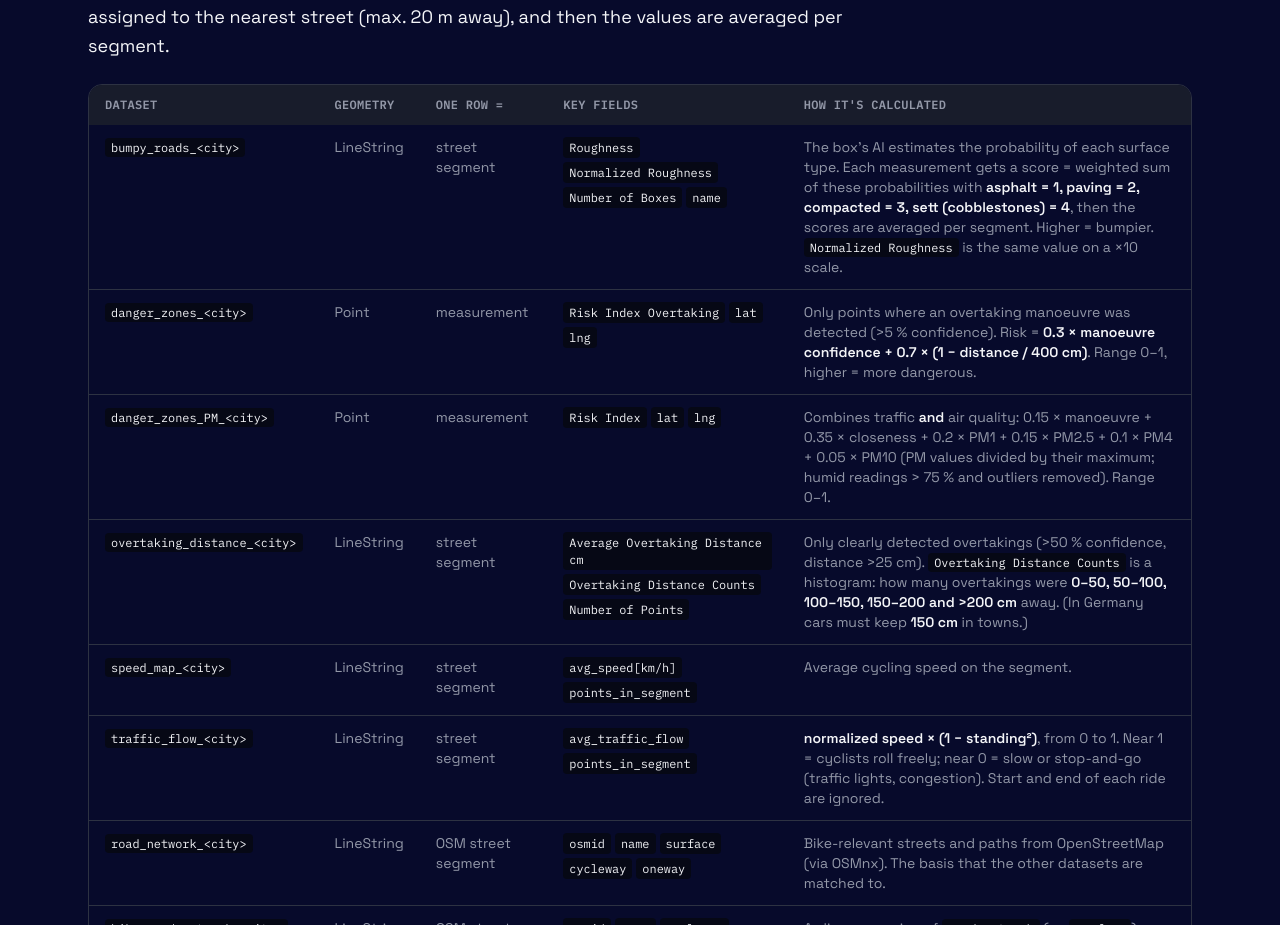
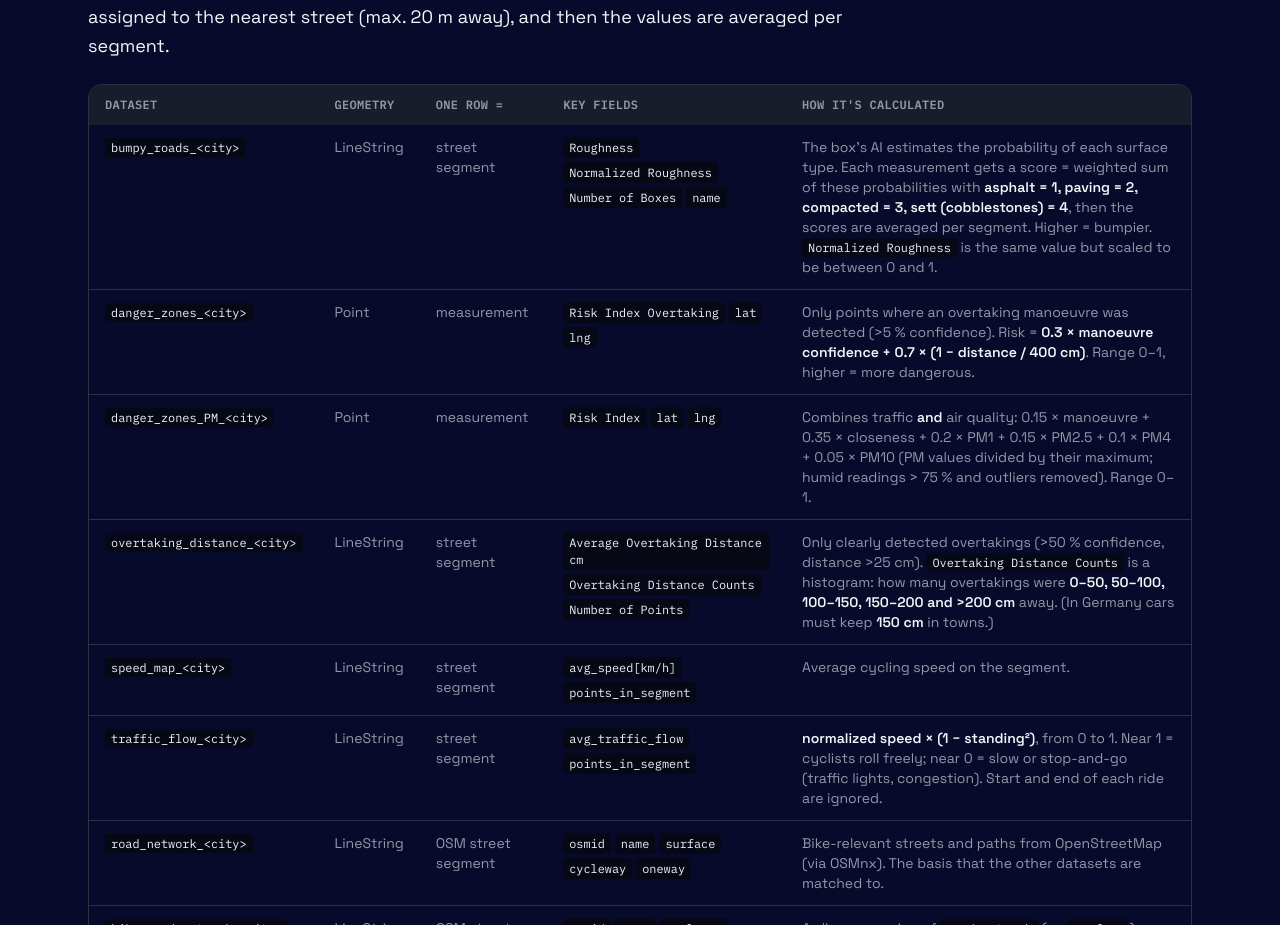
Before and after one commit to reedu-reengineering-education/Heilbronn-Hacksite, a Next.js app: page /resources/bike-data in a window 1280 px wide. Shown: the part 1748-2673 px from the top of the page. Built offline with nearby package versions, Linux system fonts and the light colour scheme.

Commit message:
feat: update bike description

```diff
--- a/src/content/bike-guide.ts
+++ b/src/content/bike-guide.ts
@@ -88,7 +88,7 @@ export const bikeGuide = {
       geometry: "LineString",
       row: "street segment",
       fields: ["Roughness", "Normalized Roughness", "Number of Boxes", "name"],
-      how: "The box's AI estimates the probability of each surface type. Each measurement gets a score = weighted sum of these probabilities with **asphalt = 1, paving = 2, compacted = 3, sett (cobblestones) = 4**, then the scores are averaged per segment. Higher = bumpier. `Normalized Roughness` is the same value on a ×10 scale.",
+      how: "The box's AI estimates the probability of each surface type. Each measurement gets a score = weighted sum of these probabilities with **asphalt = 1, paving = 2, compacted = 3, sett (cobblestones) = 4**, then the scores are averaged per segment. Higher = bumpier. `Normalized Roughness` is the same value but scaled to be between 0 and 1.",
     },
     {
       name: "danger_zones_<city>",
```
